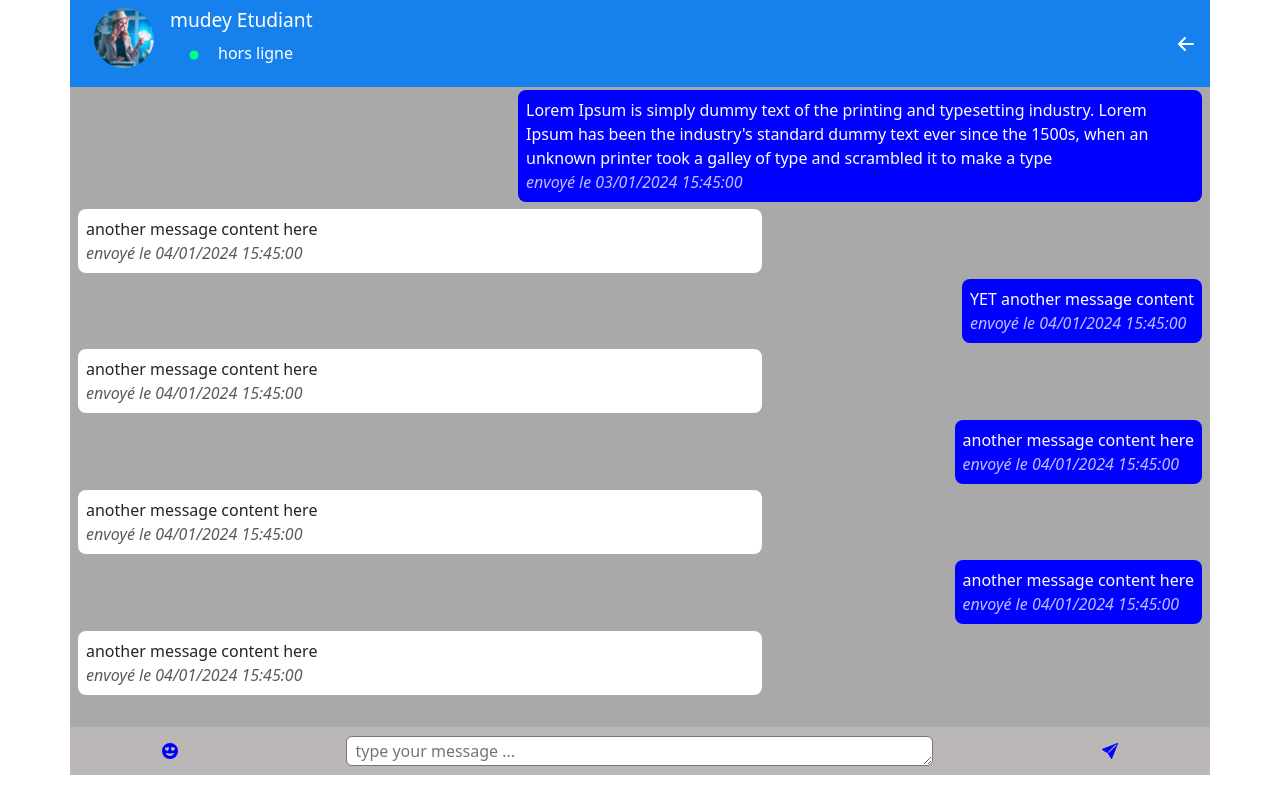
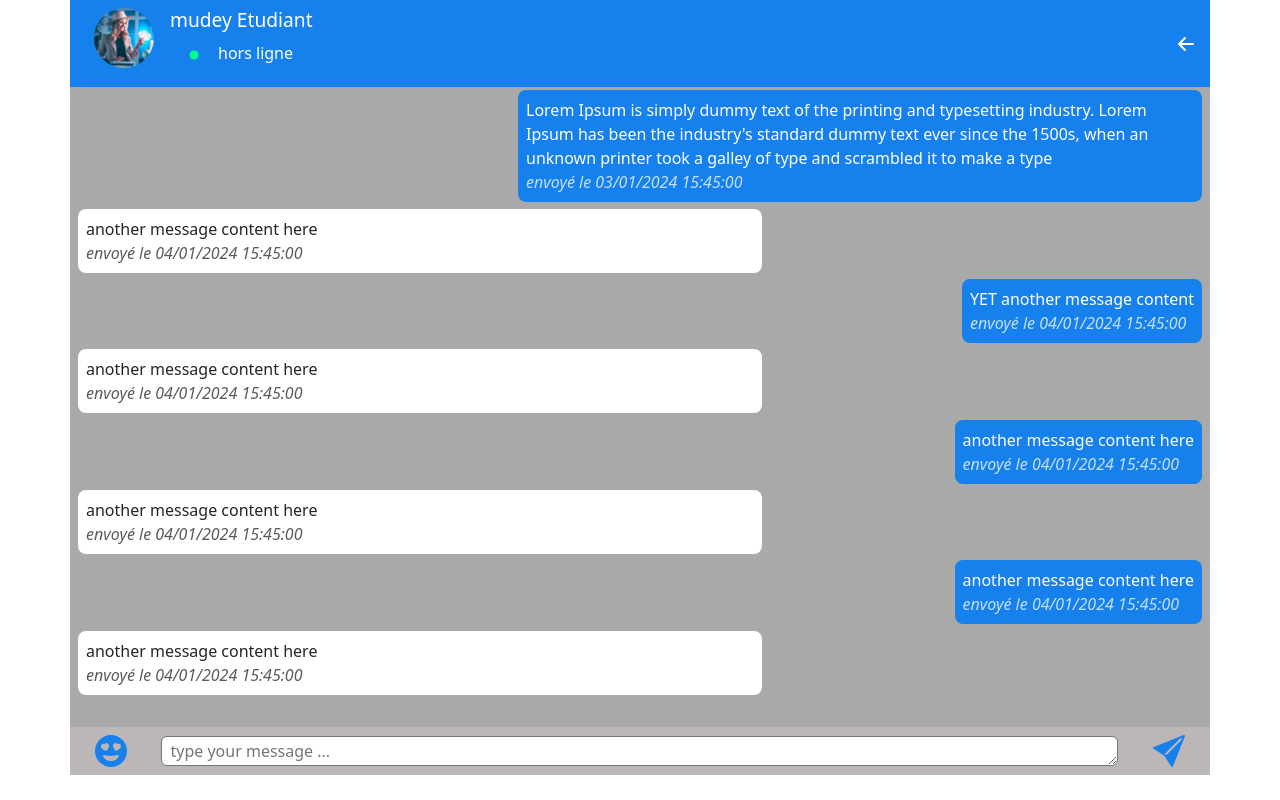
Before and after one commit to OGisidore/Projects_React_1er_chatApp, a React (Create React App) app: page /chat in a window 1280 px wide. Built offline with nearby package versions, Linux system fonts and the light colour scheme.

Commit message:
s commit

```diff
--- a/src/components/ChatBox/ChatBox.css
+++ b/src/components/ChatBox/ChatBox.css
@@ -24,7 +24,7 @@
 }
 .send{
 align-self: self-end;
-  background-color: blue;
+  background-color: rgb(22, 129, 237);
   color: #fff;
   right: 0;
 }
@@ -42,9 +42,9 @@ align-self: self-end;
 }
 .chatInsert :nth-child(1),
 .chatInsert :nth-child(3){
-  font-size: 1rem;
+  font-size: 2rem;
   margin: 0 1rem;
-  color: blue;
+  color: rgb(22, 129, 237);
 
 }
 .chatInsert input{
--- a/src/components/ChatBox/ChatBox.tsx
+++ b/src/components/ChatBox/ChatBox.tsx
@@ -54,7 +54,7 @@ const ChatBox : FC<ChatBoxProps> = () =>{
           <div className="chatInsert py-4 sticky-bottom d-flex align-items-center justify-content-around">
           <BsFillEmojiHeartEyesFill />
 
-            <textarea name="message" id='message' placeholder='type your message ...' className=' px-2 rounded' cols={60} rows={1}></textarea>
+            <textarea name="message" id='message' placeholder='type your message ...' className=' px-2 rounded' cols={100} rows={1}></textarea>
             <BsSendFill />
 
 
--- a/src/pages/Profil/Profil.tsx
+++ b/src/pages/Profil/Profil.tsx
@@ -38,7 +38,7 @@ const Profil: FC<ProfilProps> = () => {
     <Fragment>
       {
 
-        <div className="Profil container-sm">
+        <div className="Profil p-0 container-sm">
           <GenericsHeader
 
             headerTitle={title} />
```
